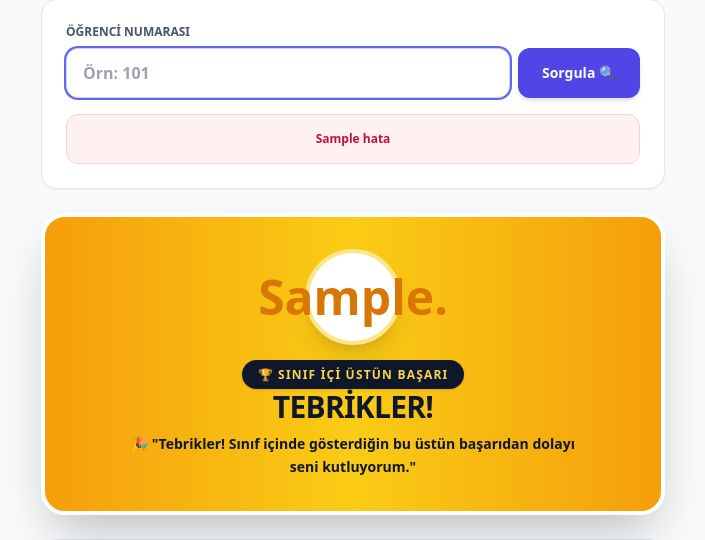
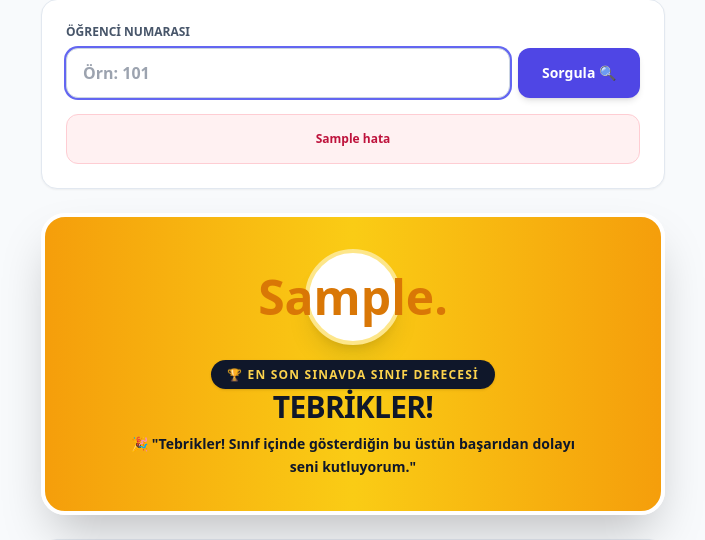
Before and after one commit to busrakaradeniz13/sinav-sistemi, a Flask app: template templates/sorgula.html in a window 1280 px wide. Shown: the part 125-665 px from the top of the page, without its empty margins (287-992 px from the left). Run offline with Flask 3, Linux system fonts and the light colour scheme; the template is opened without the code that fills it: most values are stand-ins (such as "Sample title", 1, 10 or a date in 2020); some libraries are stand-ins or nearby versions.

Commit message:
Fix HTML structure and improve confetti animation

```diff
--- a/templates/sorgula.html
+++ b/templates/sorgula.html
@@ -15,7 +15,6 @@
             animation: popUp 0.6s cubic-bezier(0.175, 0.885, 0.32, 1.275) forwards;
         }
 
-        /* YERLEŞİK HAREKETLİ KONFETİ VE HAVAİ FİŞEK ANİMASYONU */
         #fxContainer {
             position: fixed;
             top: 0;
@@ -42,7 +41,7 @@
 </head>
 <body class="bg-slate-50 min-h-screen flex flex-col justify-between font-sans relative overflow-x-hidden">
 
-    <!-- EKRANI KAPLAYAN HAREKETLİ KONFETİ ALANI -->
+    <!-- HAREKETLİ KONFETİ ALANI -->
     <div id="fxContainer"></div>
 
     <!-- ÜST BAŞLIK -->
@@ -80,15 +79,15 @@
         <!-- SONUÇ EKRANI -->
         {% if sonuc %}
 
-        <!-- İLK 3'E GİRENLER İÇİN KUTLAMA ALANI -->
-        {% if en_iyi_derece %}
+        <!-- SADECE EN SON GİRİLEN SINAVDA 1, 2 VEYA 3 VARSA KUTLAMA GÖSTERİLİR -->
+        {% if en_son_derece %}
         <div class="bg-gradient-to-r from-amber-500 via-yellow-400 to-amber-500 p-6 md:p-8 rounded-3xl shadow-2xl text-slate-900 text-center space-y-4 border-4 border-white animate-celebration">
             <div class="inline-flex items-center justify-center w-24 h-24 bg-white rounded-full shadow-xl text-5xl font-black text-amber-600 border-4 border-amber-200">
-                {{ en_iyi_derece }}.
+                {{ en_son_derece }}.
             </div>
             <div class="space-y-1">
                 <span class="bg-slate-900 text-amber-300 text-xs font-black uppercase px-4 py-1.5 rounded-full tracking-widest shadow">
-                    🏆 SINIF İÇİ ÜSTÜN BAŞARI
+                    🏆 EN SON SINAVDA SINIF DERECESİ
                 </span>
                 <h2 class="text-3xl font-black tracking-tight text-slate-900 mt-1">TEBRİKLER!</h2>
                 <p class="text-sm font-bold text-slate-900 max-w-md mx-auto leading-relaxed pt-1">
@@ -158,8 +157,8 @@
 
         </div>
 
-        <!-- YERLEŞİK HAREKETLİ 2 SANİYELİK KONFETİ TETİKLEYİCİSİ -->
-        {% if en_iyi_derece %}
+        <!-- 2 SANİYELİK HAREKETLİ KONFETİ TETİKLEYİCİSİ -->
+        {% if en_son_derece %}
         <script>
             window.addEventListener('DOMContentLoaded', () => {
                 const container = document.getElementById('fxContainer');
@@ -168,19 +167,17 @@
                 container.style.display = 'block';
                 const colors = ['#f59e0b', '#ef4444', '#10b981', '#3b82f6', '#ec4899', '#8b5cf6', '#eab308'];
 
-                // Konfeti parçacıkları üret
                 for (let i = 0; i < 90; i++) {
                     const piece = document.createElement('div');
                     piece.className = 'confetti-piece';
                     piece.style.left = Math.random() * 100 + 'vw';
                     piece.style.backgroundColor = colors[Math.floor(Math.random() * colors.length)];
-                    piece.style.animationDuration = (Math.random() * 1.0 + 1.0) + 's'; // 1 ile 2 saniye arası düşüş
+                    piece.style.animationDuration = (Math.random() * 1.0 + 1.0) + 's';
                     piece.style.animationDelay = (Math.random() * 0.5) + 's';
                     piece.style.borderRadius = Math.random() > 0.5 ? '50%' : '2px';
                     container.appendChild(piece);
                 }
 
-                // Tam 2.2 saniye sonra hareketli konfetileri tamamen kaldır
                 setTimeout(() => {
                     container.remove();
                 }, 2200);
```
